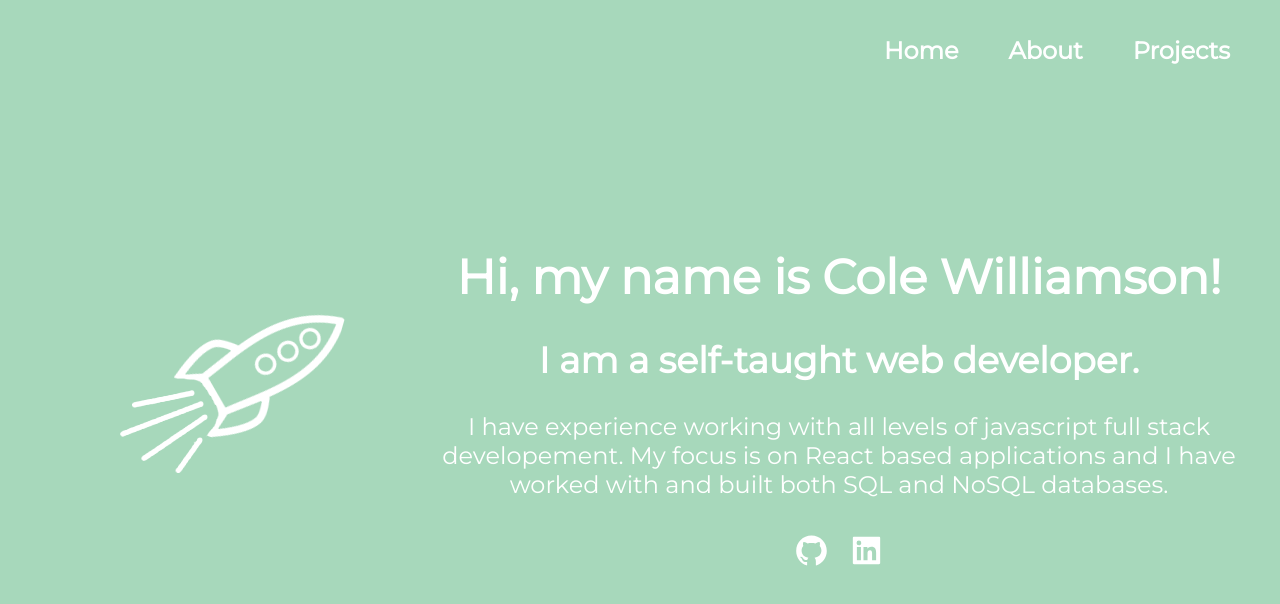
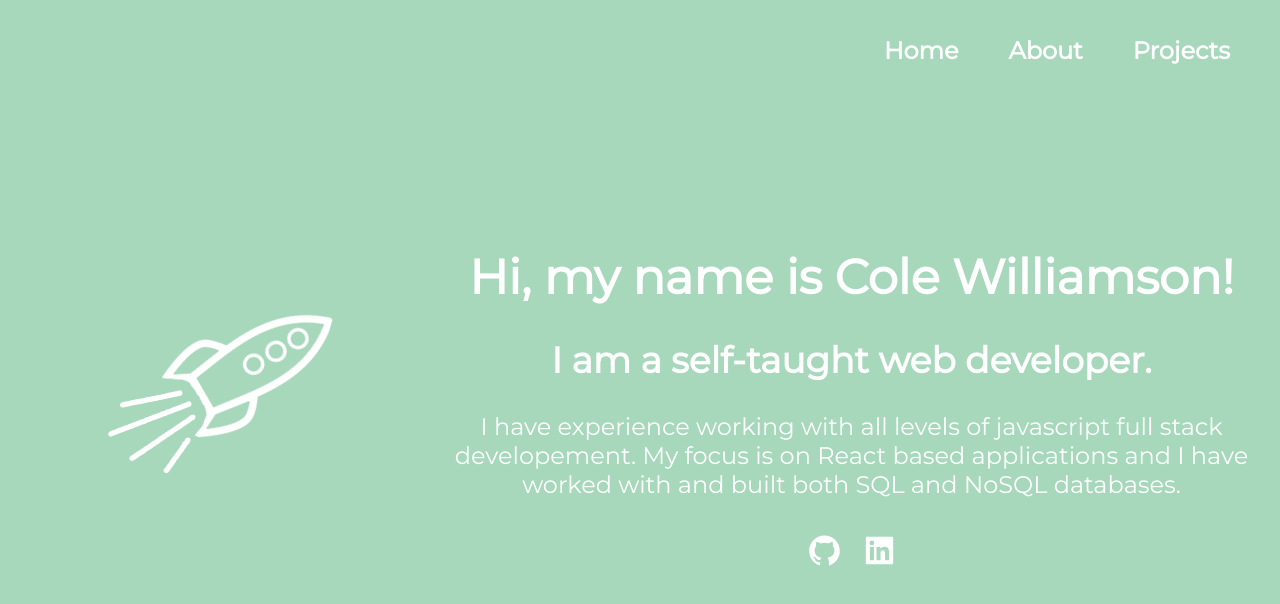
Before and after one commit to cwil423/portfolio, a React (Create React App) app: page /about in a window 1280 px wide. Shown: the top 604 px of the page. Built offline with nearby package versions, Linux system fonts and the light colour scheme.

Commit message:
Fixed spacing between rocket and info on about page.

```diff
--- a/src/components/about/About.scss
+++ b/src/components/about/About.scss
@@ -28,6 +28,7 @@
   .rocket {
     margin-bottom: 0px;
     padding-top: 100px;
+    margin-right: 50px;
     @media (min-width: 800px) {
       padding-top: 0;
     }
```
